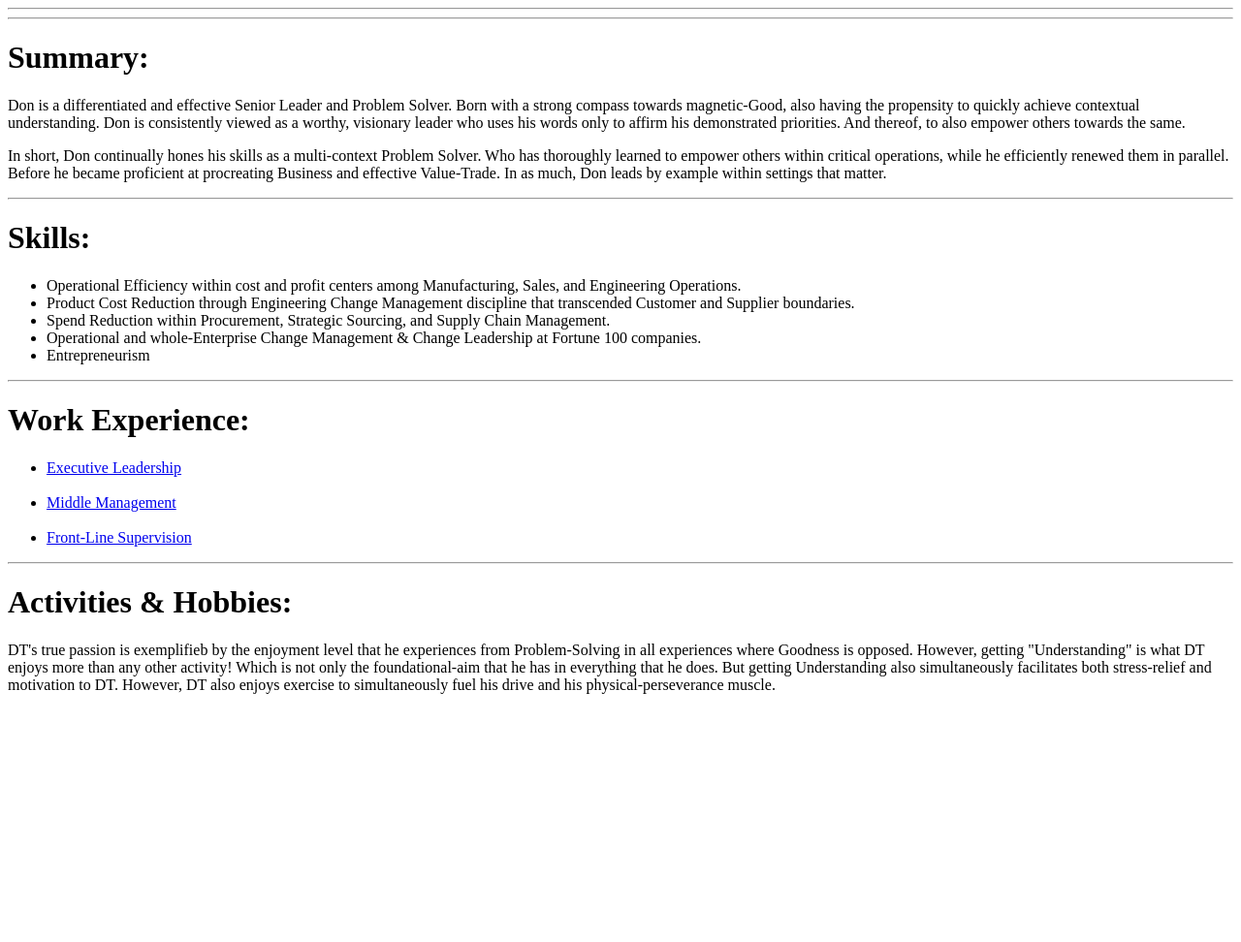
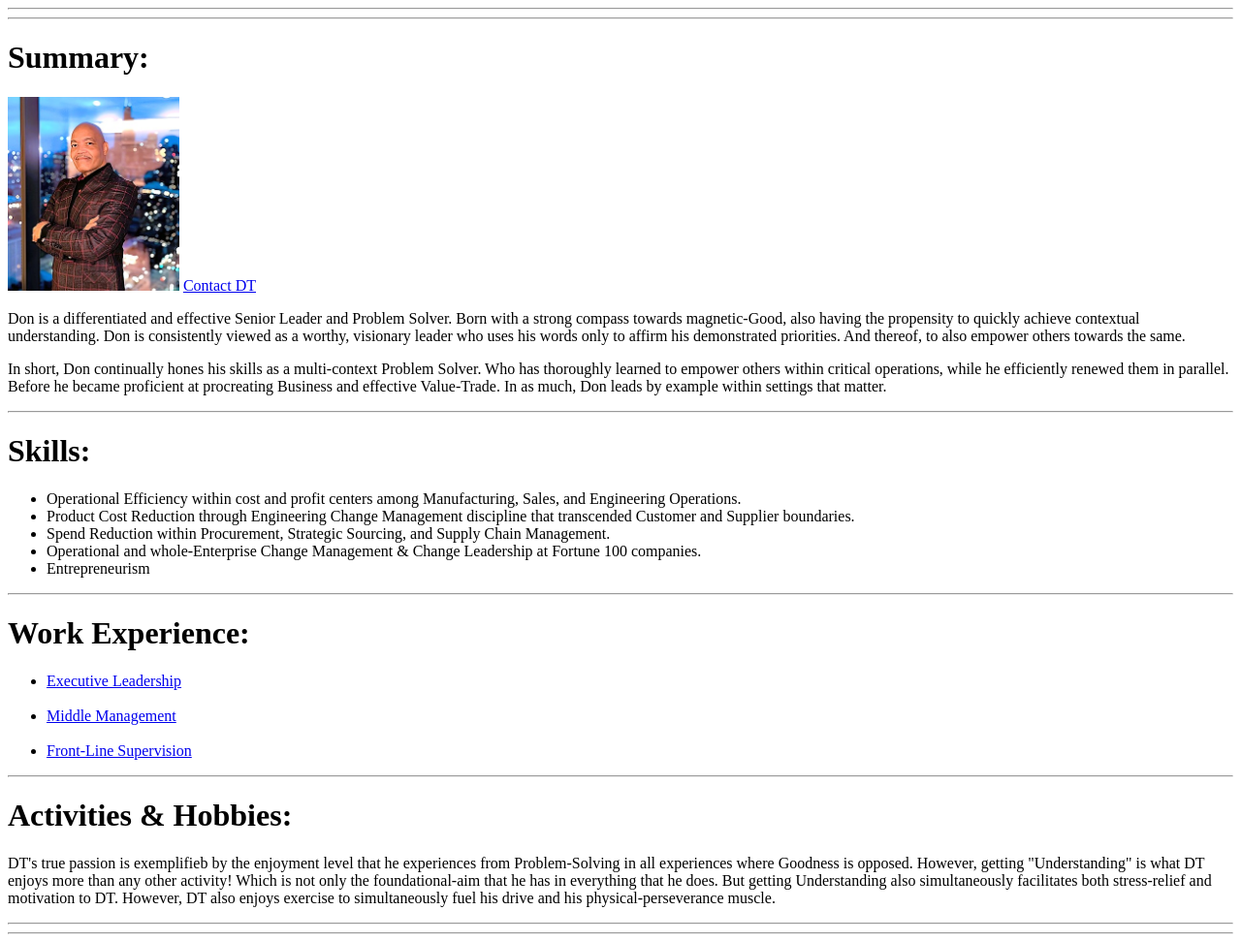
Before and after one commit to donray66/My-Online-Resume, a plain HTML site: page index.html in a window 1280 px wide. Shown: the whole page at 97% size. Before the commit the page ends 800 px from the top, so only its background shows below. Drawn offline with Linux system fonts and the light colour scheme.

Commit message:
Add files via upload

```diff
--- a/index.html
+++ b/index.html
@@ -8,6 +8,7 @@
     <hr />
     <hr />
     <h1>Summary:</h1>
+      <img src="./Assets/Images/founder_Image.JPG" height="200"/> <a href="./public/contact-dt.html">Contact DT</a>
       <p>Don is a differentiated and effective Senior Leader and Problem Solver.  Born with a strong compass towards magnetic-Good, also having the propensity to quickly achieve contextual understanding.  Don is consistently viewed as a worthy, visionary leader who uses his words only to affirm his demonstrated priorities.  And thereof, to also empower others towards the same.
       <p>In short, Don continually hones his skills as a multi-context Problem Solver.  Who has thoroughly learned to empower others within critical operations, while he efficiently renewed them in parallel.  Before he became proficient at procreating Business and effective Value-Trade.  In as much, Don leads by example within settings that matter.</p>
     <hr />
@@ -24,15 +25,22 @@
 
     <h1>Work Experience:</h1>
       <ul>
+        <!--Executive Leadership Experience Page-->
         <li> <a href="./public/executive.html">Executive Leadership</a> </li>
         <br />
-        <li> <a href="./public/middle-management.html>Middle Management">Middle Management</a><a /> </li>
+
+        <!--Middle Management Leadership Experience Page-->
+        <li> <a href="./public/middle-management.html">Middle Management</a> </li>
         <br />
+
+        <!--Front-Line Supervision Experience Page-->
         <li> <a href="./public/frontline-supervision.html">Front-Line Supervision</a> </li>
       </ul>
     <hr />
     <h1>Activities & Hobbies:</h1>
       <p>DT's true passion is exemplifieb by the enjoyment level that he experiences from Problem-Solving in all experiences where Goodness is opposed.  However, getting "Understanding" is what DT enjoys more than any other activity!  Which is not only the foundational-aim that he has in everything that he does.  But getting Understanding also simultaneously facilitates both stress-relief and motivation to DT.  However, DT also enjoys exercise to simultaneously fuel his drive and his physical-perseverance muscle.</p>
+    <hr />
+    <hr />
 
 </body>
 </html>
```
